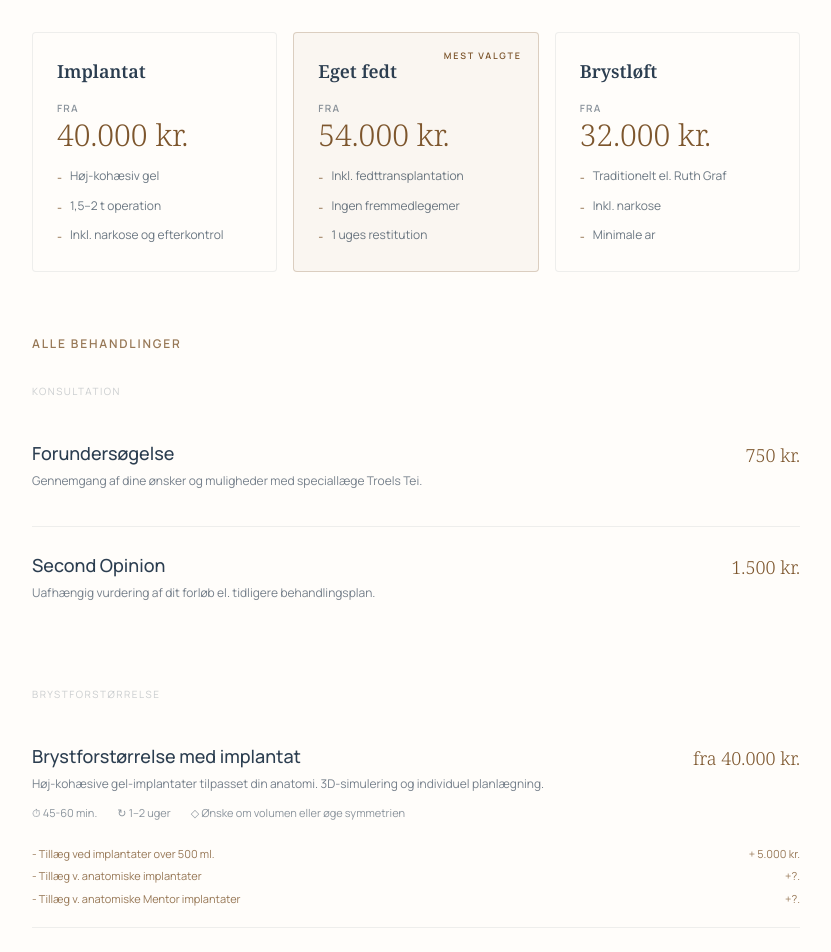
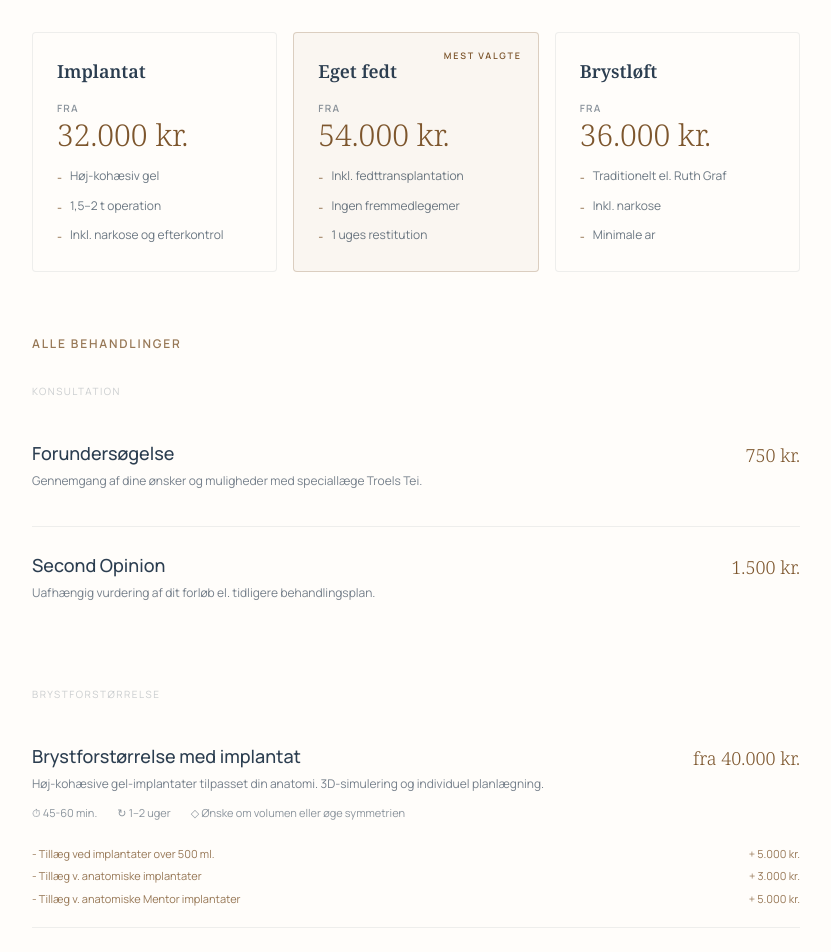
Before and after one commit to brystcenteresbjerg/brystcenter-esbjerg, a Next.js app: page /priser in a window 1280 px wide. Shown: the part 800-1752 px from the top of the page, without its empty margins (64-895 px from the left). Built offline with nearby package versions, Linux system fonts and the light colour scheme.

Commit message:
Update priser.ts

```diff
--- a/src/data/priser.ts
+++ b/src/data/priser.ts
@@ -29,7 +29,7 @@ export interface FeaturedCard {
 export const featured: FeaturedCard[] = [
   {
     title: "Implantat",
-    price: "40.000 kr.",
+    price: "32.000 kr.",
     bullets: ["Høj-kohæsiv gel", "1,5–2 t operation", "Inkl. narkose og efterkontrol"],
   },
   {
@@ -40,7 +40,7 @@ export const featured: FeaturedCard[] = [
   },
   {
     title: "Brystløft",
-    price: "32.000 kr.",
+    price: "36.000 kr.",
     bullets: ["Traditionelt el. Ruth Graf", "Inkl. narkose", "Minimale ar"],
   },
 ];
@@ -76,8 +76,8 @@ export const treatments: TreatmentGroup[] = [
         href: "/behandlinger/bfo-implantat",
         supplements: [
           { label: "Tillæg ved implantater over 500 ml.", price: "+ 5.000 kr." },
-          { label: "Tillæg v. anatomiske implantater", price: "+?." },
-          { label: "Tillæg v. anatomiske Mentor implantater", price: "+?." },
+          { label: "Tillæg v. anatomiske implantater", price: "+ 3.000 kr." },
+          { label: "Tillæg v. anatomiske Mentor implantater", price: "+ 5.000 kr." },
         ],
       },
       {
@@ -103,8 +103,8 @@ export const treatments: TreatmentGroup[] = [
         href: "/booking",
         supplements: [
           { label: "Tillæg ved implantater over 500 ml.", price: "+ 5.000 kr." },
-          { label: "Tillæg v. anatomiske implantater", price: "+?." },
-          { label: "Tillæg v. Mentor implantater", price: "+?." },
+          { label: "Tillæg v. anatomiske implantater", price: "+ 3.000 kr." },
+          { label: "Tillæg v. Mentor implantater", price: "+ 5.000 kr." },
         ],
       },
     ],
@@ -168,9 +168,9 @@ export const treatments: TreatmentGroup[] = [
         href: "/behandlinger/udskiftning-af-protese",
         supplements: [
           { label: "Tillæg ved implantater over 500 ml.", price: "+ 5.000 kr." },
-          { label: "Tillæg v. anatomiske implantater", price: "+?." },
-          { label: "Tillæg v. Mentor implantater", price: "+?." },
-          { label: "Tillæg v. ved kapseldannelse", price: "+5.000 kr." },
+          { label: "Tillæg v. anatomiske implantater", price: "+ 3.000 kr." },
+          { label: "Tillæg v. Mentor implantater", price: "+ 5.000 kr." },
+          { label: "Tillæg v. ved kapseldannelse", price: "+ 5.000 kr." },
         ],
       },
       {
```
